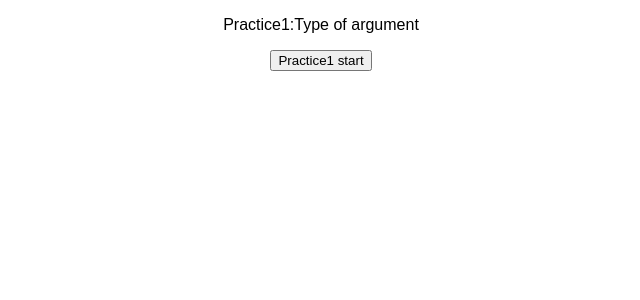
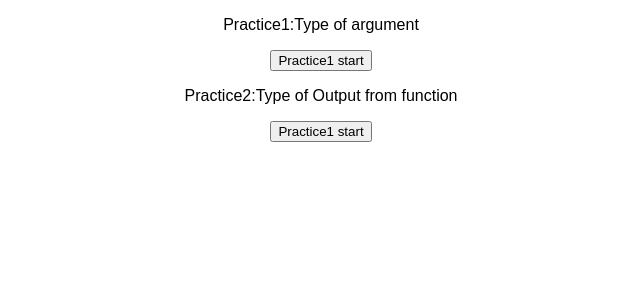
Before and after one commit to koyamal/earn-react-08, a React (Create React App) app: page / in a window 1280 px wide. Shown: the top 300 px of the page, without its empty margins (319-959 px from the left). Built offline with nearby package versions, Linux system fonts and the light colour scheme.

Commit message:
Practice2: Type of Output from function

```diff
--- a/src/App.tsx
+++ b/src/App.tsx
@@ -1,10 +1,12 @@
 import { Practice1 } from "./practices/Practice1";
+import { Practice2 } from "./practices/Practice2";
 import "./styles.css";
 
 export default function App() {
   return (
     <div className="App">
       <Practice1 />
+      <Practice2 />
     </div>
   );
 }
--- /dev/null
+++ b/src/practices/Practice2.tsx
@@ -0,0 +1,15 @@
+export const Practice2 = () => {
+  const getTotalFee = (num: number): number => {
+    const total = num * 1.1;
+    return total;
+  };
+  const onClickPractice = () => {
+    console.log(getTotalFee(1000));
+  };
+  return (
+    <div>
+      <p>Practice2:Type of Output from function</p>
+      <button onClick={onClickPractice}>Practice1 start</button>
+    </div>
+  );
+};
```
